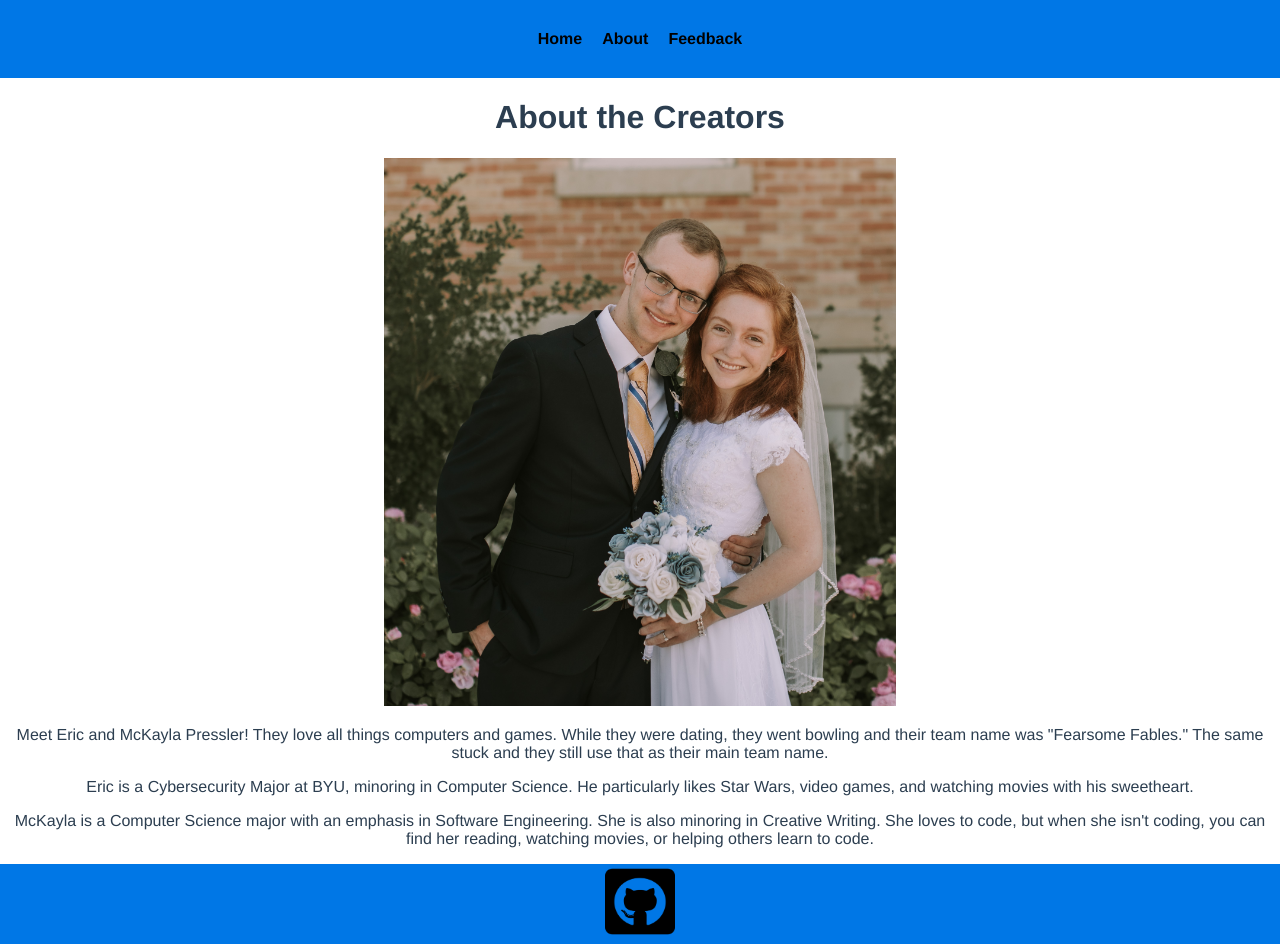
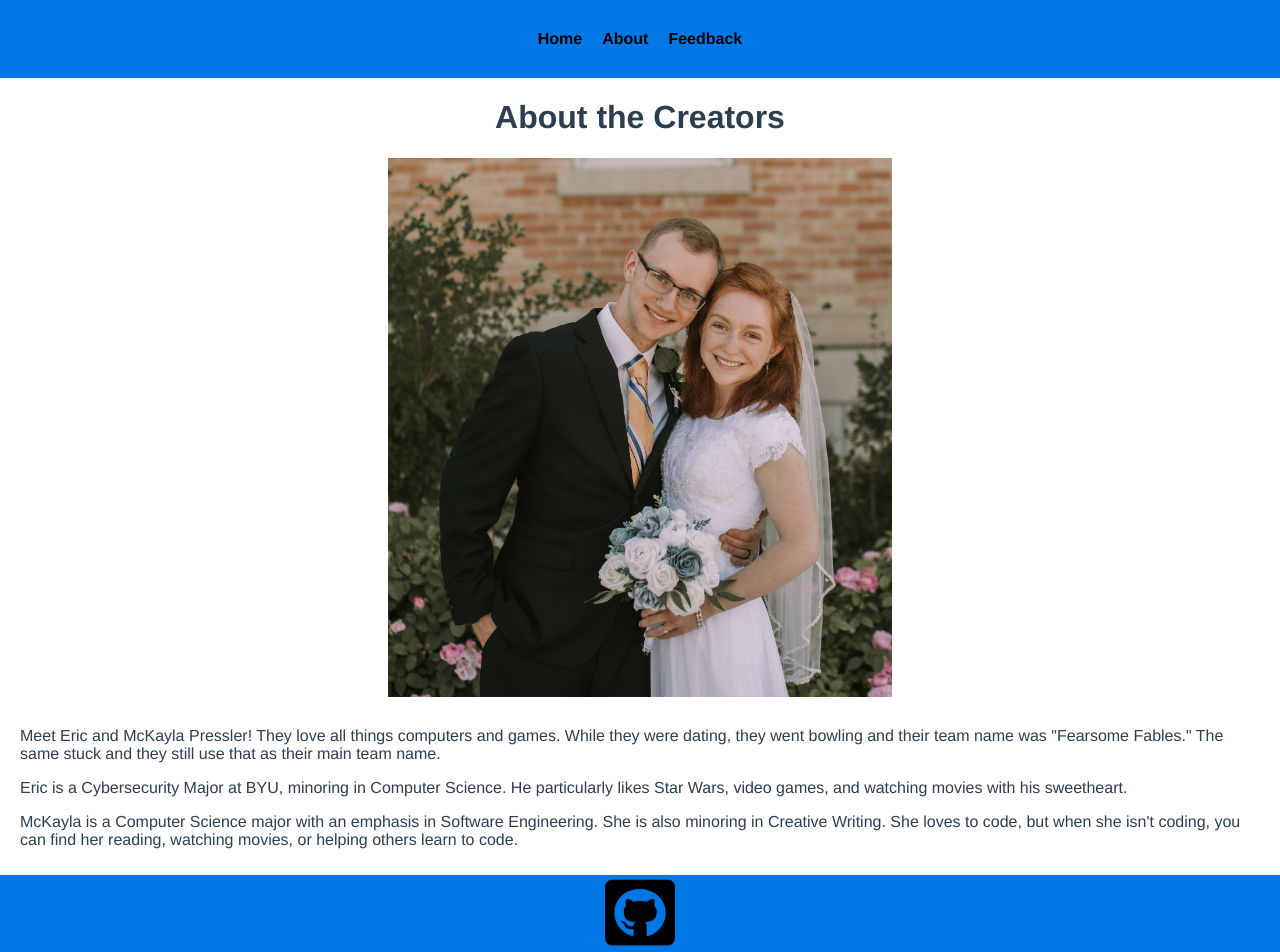
Before and after one commit to Arahndir27/Trivia-Game, a Vue app: page /about in a window 1280 px wide. Shown: the top 952 px of the page. Built offline with nearby package versions, Linux system fonts and the light colour scheme.

Commit message:
about page

```diff
--- a/src/views/AboutView.vue
+++ b/src/views/AboutView.vue
@@ -39,6 +39,7 @@ export default {
 <style scoped>
   .about {
     justify-content: center;
+    padding: 0 10px;
   }
 
   .about-photo img{
@@ -48,5 +49,7 @@ export default {
 
   .about-content {
     justify-content: left !important;
+    text-align: left;
+    padding: 10px;
   }
 </style>
```
